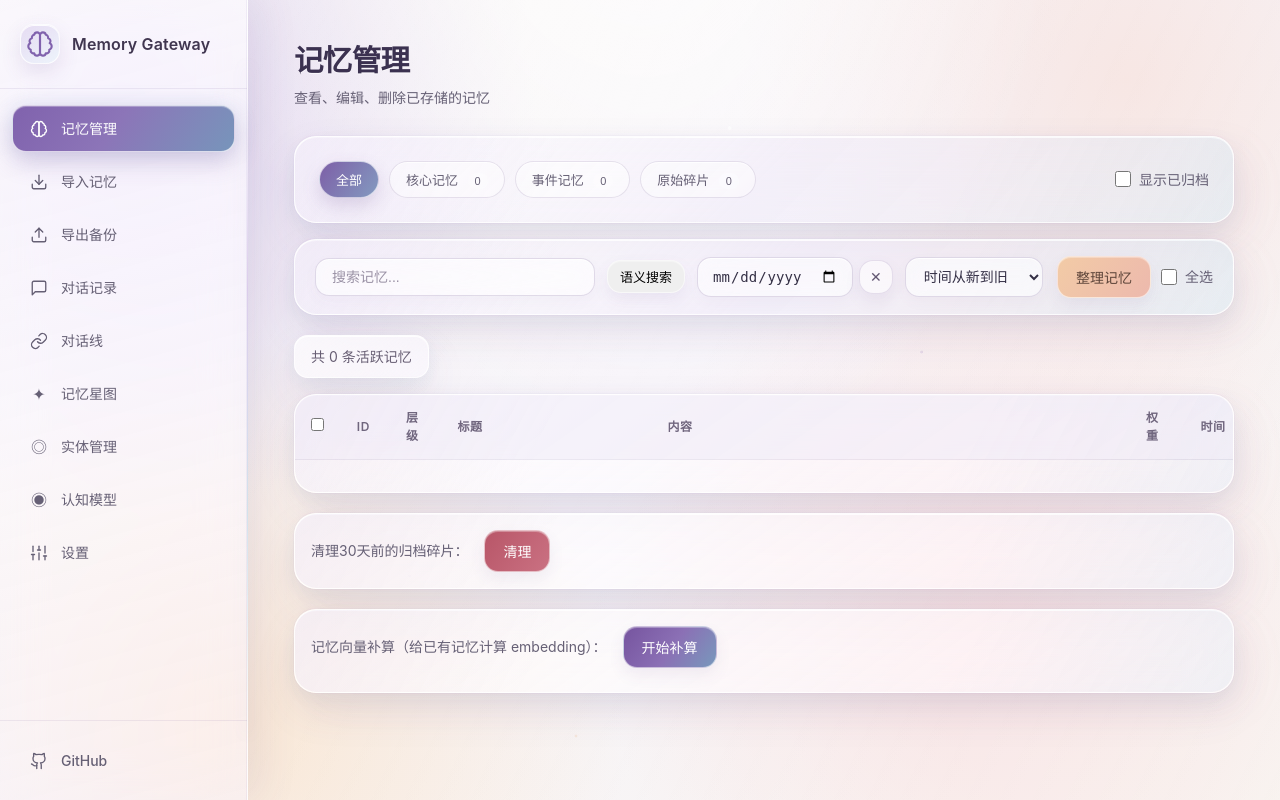
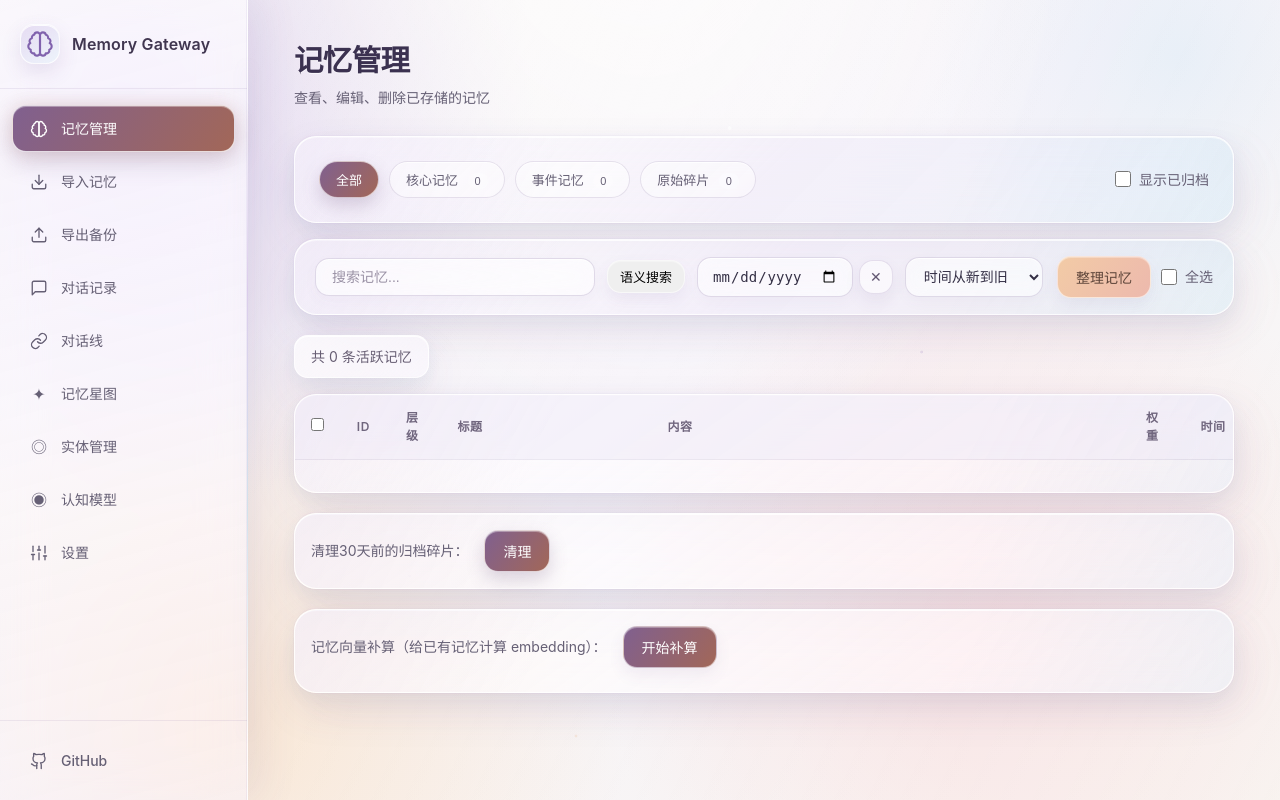
Before and after one commit to gy2021210293-bit/ai-memory-gateway, a FastAPI app: template templates/dashboard.html in a window 1280 px wide. Run offline with FastAPI, Linux system fonts and the light colour scheme; the template is opened without the code that fills it, so the values that code supplies are empty.

Commit message:
Refine dashboard dreamlight palette

```diff
--- a/static/css/dashboard.css
+++ b/static/css/dashboard.css
@@ -1376,7 +1376,7 @@ body {
     isolation: isolate;
     background:
         radial-gradient(circle at 9% 12%, rgba(211, 195, 236, 0.72) 0, rgba(211, 195, 236, 0) 31%),
-        radial-gradient(circle at 88% 10%, rgba(247, 224, 218, 0.72) 0, rgba(247, 224, 218, 0) 29%),
+        radial-gradient(circle at 92% 7%, rgba(220, 234, 246, 0.58) 0, rgba(224, 235, 247, 0.28) 9%, rgba(224, 235, 247, 0) 18%),
         radial-gradient(circle at 78% 78%, rgba(250, 217, 218, 0.66) 0, rgba(250, 217, 218, 0) 34%),
         radial-gradient(circle at 18% 90%, rgba(250, 226, 198, 0.70) 0, rgba(250, 226, 198, 0) 31%),
         linear-gradient(145deg, #faf8f3 0%, #f7f4fa 48%, #f8f5f0 100%);
@@ -1497,12 +1497,12 @@ body::after {
 
 .nav-item.active {
     color: white;
-    border-color: rgba(255, 255, 255, 0.72);
-    background: linear-gradient(125deg, #8062ad 0%, #8c75b8 46%, #7795bb 100%);
+    border-color: rgba(255, 255, 255, 0.78);
+    background: linear-gradient(125deg, #80608F 0%, #A26758 100%);
     box-shadow:
-        0 10px 24px rgba(100, 70, 146, 0.24),
-        0 0 20px rgba(160, 198, 224, 0.22),
-        inset 0 1px rgba(255, 255, 255, 0.28);
+        0 10px 24px rgba(100, 73, 116, 0.22),
+        0 0 18px rgba(196, 137, 117, 0.24),
+        inset 0 1px rgba(255, 255, 255, 0.34);
 }
 
 .nav-item.active::after {
@@ -1707,12 +1707,12 @@ body::after {
 
 .btn-primary {
     color: white;
-    background: linear-gradient(125deg, #76549f, #8b70b5 52%, #7898bc);
+    background: linear-gradient(125deg, #80608F, #A26758);
 }
 
 .btn-primary:hover {
-    background: linear-gradient(125deg, #67468f, #7c5fa8 52%, #6688ad);
-    box-shadow: 0 12px 26px rgba(93, 64, 133, 0.22), 0 0 20px rgba(132, 182, 213, 0.17);
+    background: linear-gradient(125deg, #72527f, #945849);
+    box-shadow: 0 12px 26px rgba(91, 63, 105, 0.24), 0 0 20px rgba(196, 137, 117, 0.18);
 }
 
 .btn-secondary {
@@ -1743,6 +1743,19 @@ body::after {
 
 .btn-danger:hover {
     background: linear-gradient(125deg, #9e4053, #b75b70);
+}
+
+.btn-cleanup {
+    color: white;
+    border-color: rgba(255, 255, 255, 0.72);
+    background: linear-gradient(125deg, #80608F, #A26758);
+    box-shadow: 0 8px 18px rgba(100, 73, 116, 0.22), inset 0 1px rgba(255, 255, 255, 0.34);
+}
+
+.btn-cleanup:hover {
+    color: white;
+    background: linear-gradient(125deg, #72527f, #945849);
+    box-shadow: 0 11px 24px rgba(91, 63, 105, 0.24), 0 0 18px rgba(196, 137, 117, 0.20);
 }
 
 .btn-accent {
@@ -1834,8 +1847,8 @@ body::after {
 .layer-tab.active {
     color: white;
     border-color: rgba(255, 255, 255, 0.62);
-    background: linear-gradient(125deg, #7d5fa7, #839ac0);
-    box-shadow: 0 8px 18px rgba(92, 67, 132, 0.18);
+    background: linear-gradient(125deg, #80608F, #A26758);
+    box-shadow: 0 8px 18px rgba(100, 73, 116, 0.22);
 }
 
 .layer-badge.layer-1 {
--- a/templates/dashboard.html
+++ b/templates/dashboard.html
@@ -4,7 +4,7 @@
     <meta charset="utf-8">
     <meta name="viewport" content="width=device-width, initial-scale=1.0">
     <title>Memory Gateway</title>
-    <link rel="stylesheet" href="/static/css/dashboard.css?v=4.6">
+    <link rel="stylesheet" href="/static/css/dashboard.css?v=4.9">
 </head>
 <body>
     <div class="dashboard">
@@ -135,7 +135,7 @@
                 <div class="card" style="margin-top: 16px; padding: 16px;">
                     <div style="display: flex; align-items: center; gap: 16px;">
                         <span style="color: var(--text-light); font-size: 14px;">清理30天前的归档碎片：</span>
-                        <button class="btn btn-danger" onclick="cleanupOldFragments()">清理</button>
+                        <button class="btn btn-cleanup" onclick="cleanupOldFragments()">清理</button>
                     </div>
                 </div>
 
```
Also changed, not shown: MEMORY.md (+1 -1 lines).
